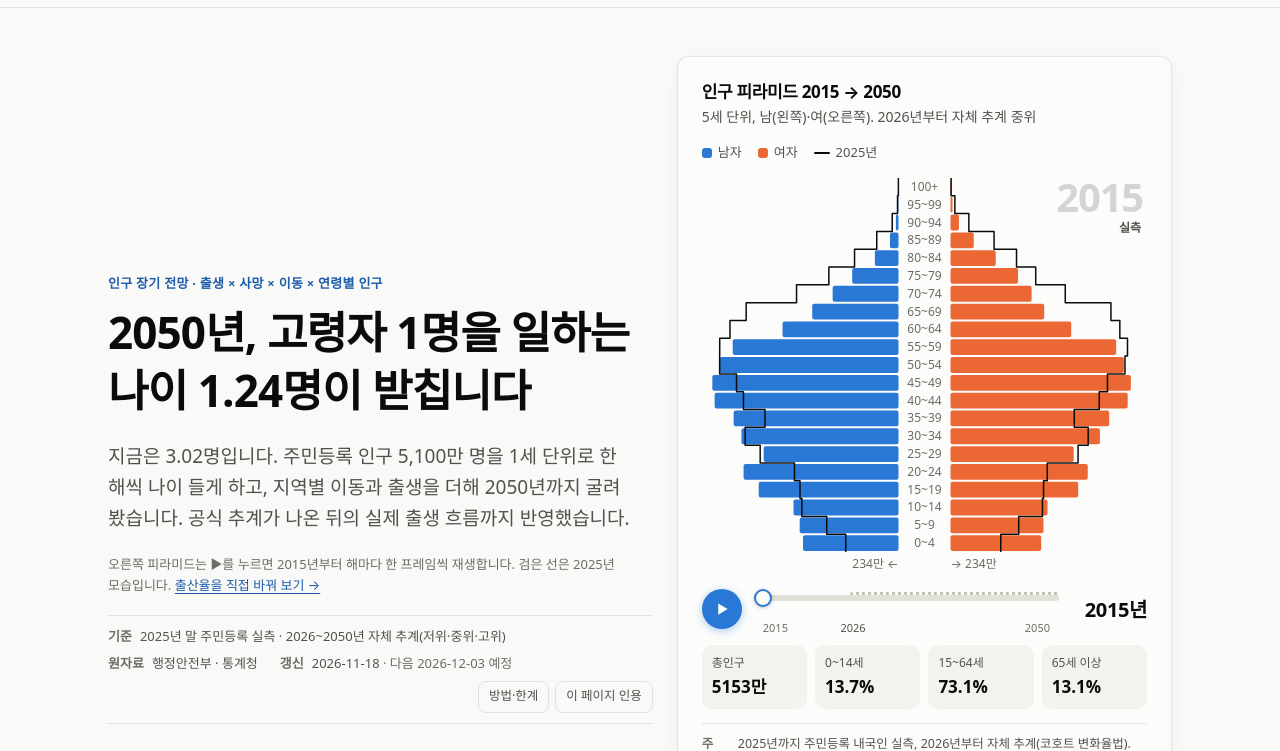
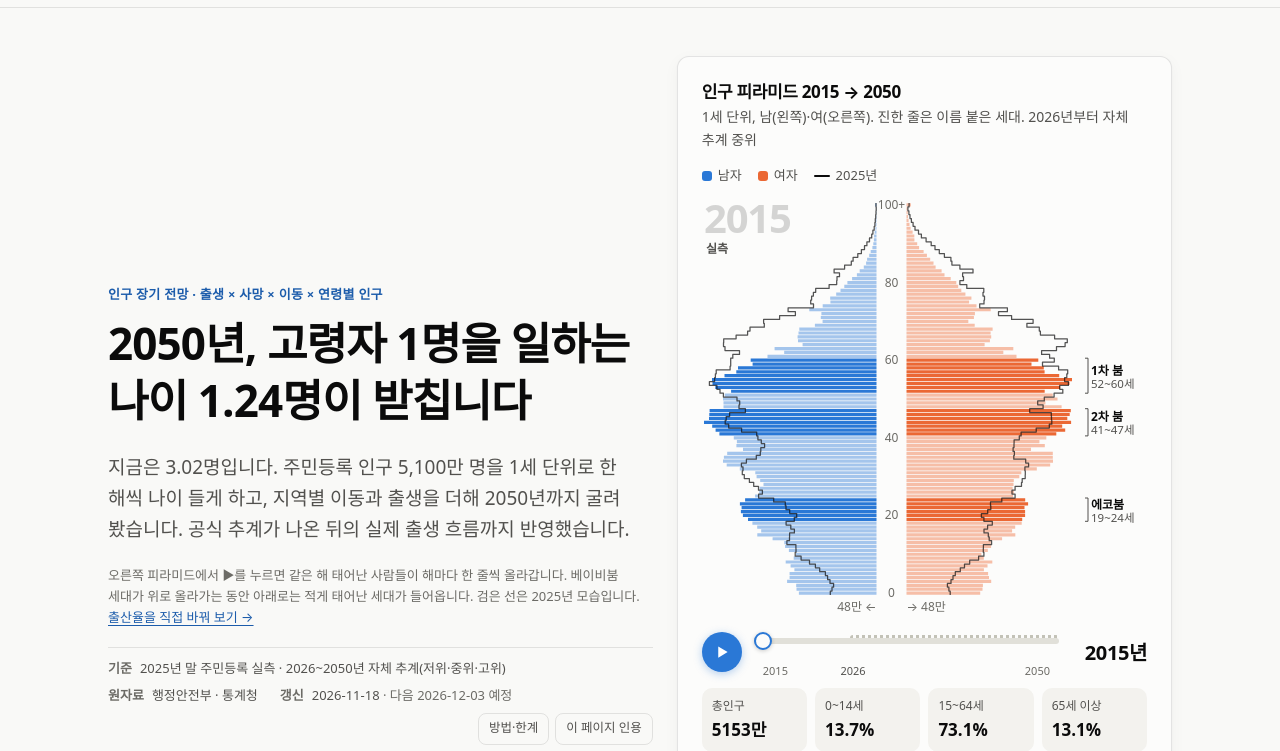
Before and after one commit to geniuskey/stats, an Astro site: page /korea in a window 1280 px wide. Shown: the part 49-800 px from the top of the page. Built offline with nearby package versions, Linux system fonts and the light colour scheme; Astro itself is replaced by a stand-in of ours.

Commit message:
세대 이동 피라미드: 1세 단위 줄이 해마다 한 칸씩 올라간다
- korea 첫 그림을 5세 막대 폭 보간 대신 코호트 이동으로: 같은 해 출생자 줄이 위로 미끄러지며 사망·이동만큼 줄고, 맨 아래로 새 출생이 들어온다
- 1·2차 베이비붐·에코붐은 진하게, 오른쪽 여백에 세대 이름과 지금 나이가 따라 붙는다. 2025년 모습은 가는 선
- 재생기 smooth 옵션: 프레임 사이를 같은 속력으로 끊김 없이 이어 그림 (움직임 줄이기 설정이면 기존처럼 한 칸씩)
- ETL: 1세 단위 중위 프레임(cohortFrames) 추가, 쓰이지 않게 된 5세 프레임(pyramidFrames) 제거
- CSV 내려받기에 cohort 그림(연도·나이·남·여) 지원

Co-Authored-By: Claude Opus 5.5 <noreply@anthropic.com>

```diff
--- a/src/lib/charts.ts
+++ b/src/lib/charts.ts
@@ -3,6 +3,7 @@
 import { fmt, tick, type Fmt } from "./format";
 import { onVisible, reduced, tween } from "./anim";
 import { makePlayer } from "./player";
+import { renderCohort, type CohortSpec } from "./cohort";
 import { renderArea, renderScatter, renderStack, renderRace, renderWaffle, type AreaSpec, type ScatterSpec, type StackSpec, type RaceSpec, type WaffleSpec } from "./charts-extra";
 
 export type Pt = [number, number | null];
@@ -69,8 +70,8 @@ export interface ColumnSpec {
   highlight?: number[];
   animate?: boolean;
 }
-export type ChartSpec = LineSpec | PyramidSpec | ColumnSpec | AreaSpec | ScatterSpec | StackSpec | RaceSpec | WaffleSpec;
-export type { AreaSpec, ScatterSpec, StackSpec, RaceSpec, WaffleSpec };
+export type ChartSpec = LineSpec | PyramidSpec | ColumnSpec | AreaSpec | ScatterSpec | StackSpec | RaceSpec | WaffleSpec | CohortSpec;
+export type { CohortSpec, AreaSpec, ScatterSpec, StackSpec, RaceSpec, WaffleSpec };
 
 const NS = "http://www.w3.org/2000/svg";
 let clipSeq = 0;
@@ -636,6 +637,7 @@ export function render(host: HTMLElement, spec: ChartSpec) {
   else if (spec.type === "stack") renderStack(host, spec);
   else if (spec.type === "race") renderRace(host, spec);
   else if (spec.type === "waffle") renderWaffle(host, spec);
+  else if (spec.type === "cohort") renderCohort(host, spec);
   else renderColumn(host, spec);
 }
 
--- /dev/null
+++ b/src/lib/cohort.ts
@@ -0,0 +1,238 @@
+// 세대 이동 피라미드: 1세 단위 막대가 해마다 한 칸씩 위로 올라간다.
+// 연도 사이를 막대 폭만 바꿔 보간하는 대신, 같은 해 태어난 사람들(코호트)의 줄 자체가 위로 미끄러지며
+// 폭이 사망·이동만큼 줄어든다. 맨 아래에서는 그해 태어난 아이들이 들어온다.
+// 이름 붙은 세대(베이비붐 등)는 진하게, 나머지는 옅게 칠하고 오른쪽 여백에 세대 이름과 지금 나이를 따라 붙인다.
+import { fmt, tick } from "./format";
+import { el, legend, makeTooltip, ttRow, placeTooltip } from "./charts";
+import { makePlayer } from "./player";
+
+export interface CohortSpec {
+  type: "cohort";
+  years: number[];
+  /** [연도][나이 0..100] (100 = 100세 이상) */
+  m: number[][];
+  f: number[][];
+  proj?: number; // 첫 추계 연도
+  generations?: { name: string; short?: string; from: number; to: number }[]; // 출생연도 구간
+  refYear?: number; // 가는 선으로 고정해 둘 비교 연도
+  start?: number; // 시작 연도
+  speed?: number; // 1년에 걸리는 ms
+  height?: number;
+}
+
+export function renderCohort(host: HTMLElement, spec: CohortSpec) {
+  host.innerHTML = "";
+  const { years, m: M, f: F } = spec;
+  const n = years.length;
+  const NA = M[0].length; // 101
+  const W = Math.max(host.clientWidth, 280);
+  const H = spec.height ?? 420;
+  const narrow = W < 480;
+  const gens = spec.generations ?? [];
+  const gutter = gens.length ? (narrow ? 66 : 112) : 0;
+  const refIdx = spec.refYear != null ? years.indexOf(spec.refYear) : -1;
+
+  const items: { name: string; color: string; kind: "line" | "dash" | "rect" }[] = [
+    { name: "남자", color: "var(--series-1)", kind: "rect" },
+    { name: "여자", color: "var(--series-2)", kind: "rect" },
+  ];
+  if (refIdx >= 0) items.push({ name: `${spec.refYear}년`, color: "var(--text-primary)", kind: "line" });
+  legend(host, items);
+  const box = document.createElement("div");
+  box.style.position = "relative";
+  host.appendChild(box);
+
+  const plotW = W - gutter;
+  const mid = plotW / 2;
+  const gap = narrow ? 15 : 20; // 가운데 나이 눈금 자리
+  const mt = 6,
+    mb = 22;
+  const ph = H - mt - mb;
+  const rh = ph / NA; // 한 살 = 한 줄
+  const base = mt + ph; // 0세 줄의 아래 끝
+  const Y = (pos: number) => base - pos * rh; // 줄 아래 끝의 y (pos = 나이, 소수 가능)
+  const maxV = Math.max(...M.flat(), ...F.flat(), 1);
+  const half = mid - gap - 2;
+  const S = (v: number) => (v / maxV) * half;
+
+  const svg = el("svg", { width: W, height: H, viewBox: `0 0 ${W} ${H}`, role: "img" });
+  svg.setAttribute("aria-label", `인구 피라미드 ${years[0]}~${years[n - 1]}년, 1세 단위. 재생하면 같은 해 태어난 사람들이 해마다 한 줄씩 위로 올라갑니다.`);
+  box.appendChild(svg);
+  const tt = makeTooltip(box);
+
+  const yearTxt = el("text", { x: 2, y: mt + 30, class: "pyr-year" }, svg);
+  const projTxt = el("text", { x: 4, y: mt + 50, class: "label" }, svg);
+
+  // 줄이 0세 아래·100세 위로 삐져나가지 않게 자른다
+  const cid = `coh${Math.random().toString(36).slice(2, 8)}`;
+  const cp = el("clipPath", { id: cid }, el("defs", {}, svg));
+  el("rect", { x: 0, y: Y(NA), width: plotW, height: NA * rh }, cp);
+  const g = el("g", { "clip-path": `url(#${cid})` }, svg);
+  const dimL = el("path", { fill: "var(--series-1)", "fill-opacity": gens.length ? 0.42 : 1 }, g);
+  const dimR = el("path", { fill: "var(--series-2)", "fill-opacity": gens.length ? 0.42 : 1 }, g);
+  const hiL = el("path", { fill: "var(--series-1)" }, g);
+  const hiR = el("path", { fill: "var(--series-2)" }, g);
+
+  // 나이 눈금 (가운데)
+  for (let a = 0; a <= 100; a += narrow ? 20 : 10) {
+    const t = el("text", { x: mid, y: Y(a + 0.5) + 4, "text-anchor": "middle" }, svg);
+    t.textContent = a === 100 ? "100+" : String(a);
+  }
+  const t1 = el("text", { x: mid - gap, y: H - 6, "text-anchor": "end" }, svg);
+  t1.textContent = tick(maxV, "int") + " ←";
+  const t2 = el("text", { x: mid + gap, y: H - 6 }, svg);
+  t2.textContent = "→ " + tick(maxV, "int");
+
+  // 비교 연도 외곽선 (고정)
+  if (refIdx >= 0) {
+    let dl = "",
+      dr = "";
+    for (let a = 0; a < NA; a++) {
+      const y0 = Y(a),
+        y1 = Y(a + 1);
+      const lx = mid - gap - S(M[refIdx][a]),
+        rx = mid + gap + S(F[refIdx][a]);
+      dl += (a ? "L" : "M") + `${lx.toFixed(1)},${y0.toFixed(1)}L${lx.toFixed(1)},${y1.toFixed(1)}`;
+      dr += (a ? "L" : "M") + `${rx.toFixed(1)},${y0.toFixed(1)}L${rx.toFixed(1)},${y1.toFixed(1)}`;
+    }
+    for (const d of [dl, dr]) el("path", { d, fill: "none", stroke: "var(--text-primary)", "stroke-width": 1.25, "stroke-opacity": 0.7, "stroke-linejoin": "round" }, svg);
+  }
+
+  // 세대 표시: 오른쪽 여백의 가는 괄호 + 이름 + 지금 나이
+  const genEls = gens.map((gn) => {
+    const gg = el("g", { class: "coh-gen" }, svg);
+    const line = el("path", { fill: "none", stroke: "var(--text-secondary)", "stroke-width": 1 }, gg);
+    const name = el("text", { x: plotW + 10, class: "coh-gen-name" }, gg);
+    name.textContent = narrow ? (gn.short ?? gn.name) : gn.name;
+    const age = el("text", { x: plotW + 10, class: "coh-gen-age" }, gg);
+    return { gn, gg, line, name, age };
+  });
+
+  const inGen = (born: number) => gens.some((gn) => born >= gn.from && born <= gn.to);
+  const bar = (x: number, w: number, pos: number) => {
+    if (w <= 0.05) return "";
+    const y = Y(pos + 1) + 0.35;
+    const h = Math.max(rh - 0.7, 0.5); // 해마다 한 줄이 보이도록 아주 얇은 틈
+    return `M${x.toFixed(1)},${y.toFixed(2)}h${w.toFixed(1)}v${h.toFixed(2)}h${(-w).toFixed(1)}Z`;
+  };
+
+  let cur = 0;
+  let shownYear = -1;
+  const stats = document.createElement("div");
+  stats.className = "pyr-stats";
+  const paintStats = (i: number) => {
+    const tot = M[i].reduce((a, b) => a + b, 0) + F[i].reduce((a, b) => a + b, 0);
+    const sum = (lo: number, hi: number) => {
+      let s = 0;
+      for (let a = lo; a < hi; a++) s += M[i][a] + F[i][a];
+      return s;
+    };
+    const kid = sum(0, 15),
+      old = sum(65, NA);
+    stats.innerHTML = "";
+    for (const [k, v] of [
+      ["총인구", fmt(tot, "man")],
+      ["0~14세", fmt(kid / tot, "pct1")],
+      ["15~64세", fmt((tot - kid - old) / tot, "pct1")],
+      ["65세 이상", fmt(old / tot, "pct1")],
+    ]) {
+      const d = document.createElement("div");
+      d.innerHTML = `<span class="k"></span><span class="v"></span>`;
+      d.querySelector(".k")!.textContent = k;
+      d.querySelector(".v")!.textContent = v;
+      stats.appendChild(d);
+    }
+  };
+
+  /** t: 소수 프레임. i년 모습에서 k만큼 다음 해로 간 장면 */
+  const draw = (t: number) => {
+    cur = t;
+    let i = Math.floor(t),
+      k = t - i;
+    if (i >= n - 1) (i = n - 1), (k = 0);
+    const nx = Math.min(i + 1, n - 1);
+    let dL = "",
+      dR = "",
+      hL = "",
+      hR = "";
+    const put = (born: number | null, pos: number, vm: number, vf: number) => {
+      const lw = S(vm),
+        rw = S(vf);
+      const l = bar(mid - gap - lw, lw, pos),
+        r = bar(mid + gap, rw, pos);
+      if (born != null && inGen(born)) (hL += l), (hR += r);
+      else (dL += l), (dR += r);
+    };
+    // 100세 이상: 제자리에서 폭만 바뀐다
+    put(null, NA - 1, M[i][NA - 1] + (M[nx][NA - 1] - M[i][NA - 1]) * k, F[i][NA - 1] + (F[nx][NA - 1] - F[i][NA - 1]) * k);
+    for (let a = 0; a < NA - 1; a++) {
+      // 같은 코호트: i년 a세 → 다음 해 a+1세 (99세는 100세 이상 묶음으로 들어가므로 줄어드는 정도만 흉내)
+      const tm = a + 1 < NA - 1 ? M[nx][a + 1] : Math.min(M[i][a], M[nx][NA - 1]);
+      const tf = a + 1 < NA - 1 ? F[nx][a + 1] : Math.min(F[i][a], F[nx][NA - 1]);
+      put(years[i] - a, a + k, M[i][a] + (tm - M[i][a]) * k, F[i][a] + (tf - F[i][a]) * k);
+    }
+    // 새로 태어난 아이들: 0세 줄 아래에서 밀려 올라온다
+    if (k > 0) put(years[nx], k - 1, M[nx][0], F[nx][0]);
+    dimL.setAttribute("d", dL);
+    dimR.setAttribute("d", dR);
+    hiL.setAttribute("d", hL);
+    hiR.setAttribute("d", hR);
+
+    const now = years[i] + k; // 연속 시각
+    for (const { gn, gg, line, name, age } of genEls) {
+      const lo = Math.max(0, now - gn.to), // 가장 어린 쪽 줄 아래 끝
+        hi = Math.min(NA, now - gn.from + 1);
+      if (hi <= lo) {
+        gg.setAttribute("visibility", "hidden");
+        continue;
+      }
+      gg.removeAttribute("visibility");
+      const yb = Y(lo),
+        yt = Y(hi);
+      const x = plotW + 4;
+      line.setAttribute("d", `M${x},${yt.toFixed(1)}h3V${yb.toFixed(1)}h-3`);
+      const cy = (yb + yt) / 2;
+      name.setAttribute("y", (cy - 1).toFixed(1));
+      age.setAttribute("y", (cy + 12).toFixed(1));
+      const a0 = Math.floor(years[i] - gn.to),
+        a1 = Math.floor(years[i] - gn.from);
+      age.textContent = `${Math.max(0, a0)}~${a1}세`;
+    }
+
+    if (years[i] !== shownYear) {
+      shownYear = years[i];
+      host.dataset.frame = String(years[i]);
+      yearTxt.textContent = String(years[i]);
+      projTxt.textContent = spec.proj != null && years[i] >= spec.proj ? "추계" : "실측";
+      paintStats(i);
+    }
+  };
+
+  // 툴팁: 가리킨 줄의 나이·출생연도 (지금 보이는 해 기준)
+  const hit = el("rect", { x: 0, y: Y(NA), width: plotW, height: NA * rh, fill: "transparent" }, svg);
+  hit.addEventListener("pointermove", (e) => {
+    const r = svg.getBoundingClientRect();
+    const py = e.clientY - r.top;
+    const i = Math.min(Math.floor(cur), n - 1);
+    const k = cur - i;
+    const a = Math.max(0, Math.min(NA - 1, Math.floor((base - py) / rh - (i < n - 1 ? k : 0))));
+    tt.innerHTML = "";
+    const title = document.createElement("div");
+    title.className = "tt-title";
+    title.textContent = `${a === NA - 1 ? "100세 이상" : `${a}세`} · ${years[i]}년` + (a < NA - 1 ? ` (${years[i] - a}년생)` : "");
+    tt.appendChild(title);
+    ttRow(tt, "var(--series-1)", "남자", fmt(M[i][a], "int"));
+    ttRow(tt, "var(--series-2)", "여자", fmt(F[i][a], "int"));
+    if (refIdx >= 0 && refIdx !== i) ttRow(tt, "var(--text-primary)", `${spec.refYear}년 같은 나이`, fmt(M[refIdx][a] + F[refIdx][a], "int"));
+    placeTooltip(tt, box, e.clientX - r.left, py);
+  });
+  hit.addEventListener("pointerleave", () => (tt.style.opacity = "0"));
+
+  const ctl = document.createElement("div");
+  host.append(ctl, stats);
+  const keep = host.dataset.frame ? years.indexOf(Number(host.dataset.frame)) : -1;
+  const startIdx = keep >= 0 ? keep : spec.start != null ? Math.max(0, years.indexOf(spec.start)) : 0;
+  const projIdx = spec.proj != null ? years.findIndex((y) => y >= spec.proj!) : undefined;
+  makePlayer(ctl, years, (i) => draw(i), { start: startIdx, speed: spec.speed ?? 520, projFrom: projIdx, label: (i) => `${years[i]}년`, smooth: draw });
+  draw(startIdx);
+}
--- a/src/lib/figure.ts
+++ b/src/lib/figure.ts
@@ -32,6 +32,11 @@ function specRows(fig: HTMLElement): Row[] | null {
   if (s.type === "scatter") return [["이름", s.xLabel, s.yLabel, ...(s.rLabel ? [s.rLabel] : [])], ...s.points.map((p: any) => [p.label, p.x, p.y, ...(s.rLabel ? [p.r ?? null] : [])])];
   if (s.type === "race") return [["구분", ...s.names], ...s.frames.map((f: any) => [f.label, ...f.values])];
   if (s.type === "waffle") return [["구분", ...s.groups.map((g: any) => `${g.name}(%)`)], ...s.frames.map((f: any) => [f.label, ...f.values])];
+  if (s.type === "cohort") {
+    const rows: Row[] = [];
+    s.years.forEach((y: number, i: number) => s.m[i].forEach((v: number, a: number) => rows.push([y, a === s.m[i].length - 1 ? "100세 이상" : a, v, s.f[i][a]])));
+    return [["연도", "나이", "남자", "여자"], ...rows];
+  }
   if (s.type === "pyramid") {
     if (s.frames) {
       const head: Row = ["연도", "연령", s.leftName, s.rightName];
--- a/src/lib/player.ts
+++ b/src/lib/player.ts
@@ -1,4 +1,5 @@
 // 연도 재생기: ▶ 버튼 + 슬라이더 + 현재 연도. 피라미드·지도·와플 등 프레임 시각화가 공용으로 쓴다.
+import { reduced } from "./anim";
 
 
 export interface PlayerOpts {
@@ -8,6 +9,9 @@ export interface PlayerOpts {
   autoplay?: boolean;
   projFrom?: number; // 이 인덱스부터 '추계' 표시
   label?: (i: number) => string;
+  /** 있으면 ▶ 재생이 프레임 사이도 같은 속력으로 끊김 없이 이어 그린다: t는 소수 프레임(2.4 = 2와 3 사이 40%).
+   *  가감속 없이 speed ms마다 한 프레임씩 나아간다. 슬라이더를 끌면 기존처럼 onFrame(i)으로 간다. */
+  smooth?: (t: number) => void;
 }
 export interface Player {
   el: HTMLElement;
@@ -76,9 +80,11 @@ export function makePlayer(host: HTMLElement, labels: (string | number)[], onFra
 
   let idx = Math.max(0, Math.min(n - 1, opts.start ?? 0));
   let timer = 0;
-  const paint = () => {
+  let raf = 0;
+  const smooth = opts.smooth && !reduced() ? opts.smooth : undefined;
+  const paint = (t = idx) => {
     range.value = String(idx);
-    range.style.setProperty("--p", `${(idx / Math.max(1, n - 1)) * 100}%`);
+    range.style.setProperty("--p", `${(t / Math.max(1, n - 1)) * 100}%`);
     out.textContent = lab(idx);
     out.classList.toggle("is-proj", opts.projFrom != null && idx >= opts.projFrom);
     range.setAttribute("aria-valuetext", lab(idx));
@@ -90,6 +96,7 @@ export function makePlayer(host: HTMLElement, labels: (string | number)[], onFra
   };
   const pause = () => {
     clearInterval(timer);
+    cancelAnimationFrame(raf);
     timer = 0;
     btn.innerHTML = idx >= n - 1 ? REPLAY : PLAY;
     btn.setAttribute("aria-label", idx >= n - 1 ? "처음부터 재생" : "재생");
@@ -101,6 +108,22 @@ export function makePlayer(host: HTMLElement, labels: (string | number)[], onFra
     btn.innerHTML = PAUSE;
     btn.setAttribute("aria-label", "일시정지");
     wrap.classList.add("playing");
+    if (smooth) {
+      timer = -1; // 재생 중 표시
+      let t = idx;
+      let last = performance.now();
+      const step = (now: number) => {
+        t = Math.min(n - 1, t + Math.max(0, now - last) / speed);
+        last = now;
+        idx = Math.floor(t);
+        paint(t);
+        smooth(t);
+        if (t >= n - 1) return pause();
+        raf = requestAnimationFrame(step);
+      };
+      raf = requestAnimationFrame(step);
+      return;
+    }
     timer = window.setInterval(() => {
       if (idx >= n - 1) return pause();
       set(idx + 1, true);
--- a/src/pages/korea/index.astro
+++ b/src/pages/korea/index.astro
@@ -106,11 +106,15 @@ const ageStack = {
     { name: "65세 이상", color: "var(--series-2)", values: yrs.filter((y) => y % 5 === 0).map((y) => nat.mid[y].old) },
   ],
 };
-const PF = d.pyramidFrames;
-const pyrFrames = (s: string) => ({
-  type: "pyramid" as const, groups: P.labels, left: [], right: [], leftName: "남자", rightName: "여자", height: 440,
-  frames: PF[s], refYear: by, start: 2050, speed: 260,
-});
+// 세대 이동 피라미드 (1세 단위, 중위): 이름 붙은 세대가 해마다 한 줄씩 올라간다
+const cohort = {
+  type: "cohort" as const, ...d.cohortFrames, refYear: by, start: 2015, speed: 520, height: 420,
+  generations: [
+    { name: "1차 베이비붐", short: "1차 붐", from: 1955, to: 1963 },
+    { name: "2차 베이비붐", short: "2차 붐", from: 1968, to: 1974 },
+    { name: "에코붐", short: "에코붐", from: 1991, to: 1996 },
+  ],
+};
 const waffleYears = yrs.filter((y) => y % 5 === 0);
 const waffle = {
   type: "waffle" as const, caption: "명", start: waffleYears.indexOf(by), speed: 900,
@@ -147,10 +151,10 @@ const simJson = JSON.stringify({ p: d.sim, base: Object.fromEntries(yrs.filter((
         <div class="eyebrow">{svcName("korea")} · 출생 × 사망 × 이동 × 연령별 인구</div>
         <h1>2050년, 고령자 1명을 일하는 나이 {h.workPerOld2050}명이 받칩니다</h1>
         <p class="lede">지금은 {h.workPerOld2025}명입니다. 주민등록 인구 5,100만 명을 1세 단위로 한 해씩 나이 들게 하고, 지역별 이동과 출생을 더해 2050년까지 굴려 봤습니다. 공식 추계가 나온 뒤의 실제 출생 흐름까지 반영했습니다.</p>
-        <p class="small muted">오른쪽 피라미드는 ▶를 누르면 2015년부터 해마다 한 프레임씩 재생합니다. 검은 선은 {by}년 모습입니다. <a href="#sim">출산율을 직접 바꿔 보기 →</a></p>
+        <p class="small muted">오른쪽 피라미드에서 ▶를 누르면 같은 해 태어난 사람들이 해마다 한 줄씩 올라갑니다. 베이비붐 세대가 위로 올라가는 동안 아래로는 적게 태어난 세대가 들어옵니다. 검은 선은 {by}년 모습입니다. <a href="#sim">출산율을 직접 바꿔 보기 →</a></p>
         <PageMeta basis={`${by}년 말 주민등록 실측 · ${by + 1}~${end}년 자체 추계(저위·중위·고위)`} orgs={["행정안전부", "통계청"]} />
       </div>
-      <Chart spec={{ ...pyrFrames("mid"), start: 2015, autoplay: true, height: 400 }} table={pyrTable} h={2} title="인구 피라미드 2015 → 2050" sub={`5세 단위, 남(왼쪽)·여(오른쪽). ${by + 1}년부터 자체 추계 중위`} note={projNote} source={[SRC.reg, SRC.vital, SRC.official]} />
+      <Chart spec={cohort} table={pyrTable} h={2} title="인구 피라미드 2015 → 2050" sub={`1세 단위, 남(왼쪽)·여(오른쪽). 진한 줄은 이름 붙은 세대. ${by + 1}년부터 자체 추계 중위`} note={projNote} source={[SRC.reg, SRC.vital, SRC.official]} />
     </section>
     <div class="grid grid-4">
       <Stat label={`인구 ${by} → 2050 (중위)`} value={`${compact(h.pop2025)} → ${compact(h.pop2050.mid)}`} note={`${pct(h.pop2050.mid / h.pop2025 - 1, 0, true)} · 내국인 주민등록 기준`} tone="down" />
--- a/src/styles/global.css
+++ b/src/styles/global.css
@@ -1149,6 +1149,8 @@ pre.formula {
   opacity: 0.16;
   letter-spacing: -0.03em;
 }
+.chart text.coh-gen-name { font-size: 12px; font-weight: 600; fill: var(--text-primary); }
+.chart text.coh-gen-age { font-size: 11.5px; fill: var(--text-secondary); font-variant-numeric: tabular-nums; }
 .pyr-stats {
   display: grid;
   grid-template-columns: repeat(4, minmax(0, 1fr));
```
Also changed, not shown: src/data/korea.json, 2 other files.
